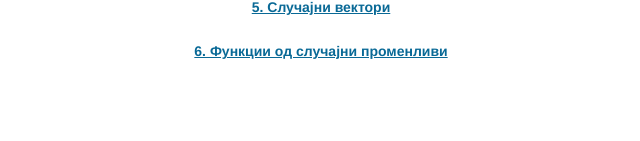
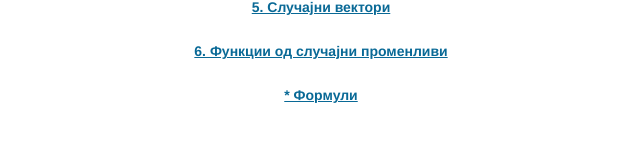
Before and after one commit to misamisa23/verojatnost, a Vue app: page / in a window 1280 px wide. Shown: the part 353-494 px from the top of the page, without its empty margins (319-959 px from the left). Built offline with nearby package versions, Linux system fonts and the light colour scheme.

Commit message:
49 questions, added extra lesson for formulas

```diff
--- a/src/assets/json/material.json
+++ b/src/assets/json/material.json
@@ -154,86 +154,114 @@
        "name":"Дефиниција на веројатност и својства",
        "sodrzina":[
           {
+             "id":"21",
              "question":"Дефиниција на σ-алгебра (сигма алгебра)",
              "answer":"Нека F е фамилија подмножества од множеството елементарни настани Ω, односно F е фамилија случајни настани во врска со дадениот експеримент. Фамилијата F се нарекува σ-алгебра од подмножества на Ω, ако ги задоволува следниве три услови:",
              "imagefront":"",
              "imageback":"https://i.imgur.com/sRIWyur.png"
           },
           {
+            "id":"22",
              "question":"Што се елементите на една σ-алгебра?",
              "answer":"Елементите на σ-алгебра се нарекуваат случајни настани. <br> <p> од σ.1 следува дека Ω e случаен настан, кој се нарекува сигурен настан. <br> од σ.2 следува дека ако А е случаен настан, тогаш и <span style='text-decoration:overline'>A</span> e случаен настан. <br> од σ.3 следува дека ако А<sub>1</sub>,А<sub>2</sub>... се  случајни настани тогаш и нивниот преброив збир е случаен настан. </p>",
              "imagefront":"",
              "imageback":""
           },
           {
+            "id":"22",
              "question":"Својства на σ-алгебра ",
              "answer":"За секоја σ-алгебра F точни се следниве својства:",
              "imagefront":"",
              "imageback":"https://i.imgur.com/BH00Wk2.png"
           },
           {
+            "id":"23",
              "question":"Доказ на теорема i) (прво својство)",
              "answer":"Со користење на σ.1 и σ.1 од дефиницијата за σ-алгебра, се добива дека невозможниот настан е исто така случаен настан.",
              "imagefront":"",
              "imageback":"https://i.imgur.com/Kne2MCB.png"
           },
           {
+            "id":"24",
              "question":"Доказ на теорема ii) (второ својство)",
              "answer":"",
              "imagefront":"",
              "imageback":"https://i.imgur.com/dAEbAQU.png"
           },
           {
+            "id":"25",
              "question":"Доказ на теорема iii) (трето својство)",
              "answer":"",
              "imagefront":"",
              "imageback":"https://i.imgur.com/dAEbAQU.png"
           },
           {
-             "question":"",
-             "answer":"",
+            "id":"26",
+             "question":"Дефиниција на веројатност",
+             "answer":"Нека F е σ-алгебра од подмножества од Ω. Пресликувањето P: F -> R, каде R е множество реални броеви се нарекува веројатност, ако се задоволени следните три услови:",
+             "imagefront":"",
+             "imageback":"https://i.imgur.com/SjnkC48.png"
+          },
+          {
+            "id":"27",
+             "question":"Простор на веројатност / Аксиоматика на Колмогоров",
+             "answer":"Подредената тројка (Ω,F,P), каде Ω е произволно непразно множество, F e σ-алгебра од подмножества на Ω и P е веројатност што ги задоволува аксиомите P1, P2 и P3, се нарекува простор на веројатност.",
              "imagefront":"",
              "imageback":""
           },
           {
-             "question":"",
+            "id":"28",
+             "question":"Својства на веројатноста",
+             "answer":"Веројатноста P ги има следните својства:",
+             "imagefront":"",
+             "imageback":"https://i.imgur.com/DMRug0s.png"
+          },
+          {
+            "id":"29",
+             "question":"Доказ на својство i) на веројатност",
              "answer":"",
              "imagefront":"",
-             "imageback":""
+             "imageback":"https://i.imgur.com/ORpMHK1.png"
           },
           {
-             "question":"",
+            "id":"30",
+             "question":"Доказ на својство ii) на веројатност",
              "answer":"",
              "imagefront":"",
-             "imageback":""
+             "imageback":"https://i.imgur.com/DVttyWu.png"
           },
           {
-             "question":"",
+            "id":"31",
+             "question":"Доказ на својство iii) на веројатност",
              "answer":"",
              "imagefront":"",
-             "imageback":""
+             "imageback":"https://i.imgur.com/pcXDZOY.png"
           },
           {
-             "question":"",
+            "id":"32",
+             "question":"Доказ на својство iv) на веројатност",
              "answer":"",
              "imagefront":"",
-             "imageback":""
+             "imageback":"https://i.imgur.com/wMhLwi3.png"
           },
           {
-             "question":"",
+            "id":"33",
+             "question":"Доказ на својство v) на веројатност",
              "answer":"",
              "imagefront":"",
-             "imageback":""
+             "imageback":"https://i.imgur.com/akHuTMK.png"
           },
           {
-             "question":"",
+            "id":"34",
+             "question":"Доказ на својство vi) на веројатност",
              "answer":"",
              "imagefront":"",
-             "imageback":""
+             "imageback":"https://i.imgur.com/B5hI3gu.png"
           },
           {
-             "question":"",
-             "answer":"",
+            "id":"35",
+             "question":"Класична дефиниција на веројатност",
+             "answer":"Нека Ω = {Е<sub>1</sub>,Е<sub>2</sub>,...,Е<sub>n</sub>} е дадено конечно множество елементарни настани и нека секој од нив има еднаква веројатност да се појави т.е. P(E<sub>i</sub>) = 1/n, i=1,2,...,n. Ако А е случаен настан во врска со дадениот експеримент во кој се содржат k елементарни настани тогаш веројатноста на настанот А се определува со P(A)= k/n.",
              "imagefront":"",
              "imageback":""
           }
@@ -246,22 +274,102 @@
        "name":"Условна веројатност и независност",
        "sodrzina":[
           {
-             "question":"",
+            "id":"36",
+             "question":"Дефиниција на условна веројатност",
+             "answer":"Условната веројатност на настанот А при услов В се означува со P(A|B) и се дефинира со:",
+             "imagefront":"",
+             "imageback":"https://i.imgur.com/QKKHsDC.png"
+          },
+          {
+            "id":"37",
+             "question":"Како може да се претстави производ на два настани со помош на условни веројатности?",
              "answer":"",
+             "imagefront":"",
+             "imageback":"https://i.imgur.com/TxOXw4A.png"
+          },
+          {
+            "id":"38",
+             "question":"Веројатност од производ на n настани",
+             "answer":"За произволни n настани А<sub>1</sub>,А<sub>2</sub>,...,А<sub>n</sub> ∈ F, веројатноста на нивниот производ може да се определи со формулата:",
+             "imagefront":"",
+             "imageback":"https://i.imgur.com/sPsbJAs.png"
+          },
+          {
+            "id":"39",
+             "question":"Дефиниција на независност на настан А од настан В",
+             "answer":"За настанот А велиме дека е независен од настанот В ако:  <p style='text-align:center'>P(A|B) = P(A).</p> Тоа значи дека појавувањето на настанот В не ја менува веројатноста да се појави настанот А.",
              "imagefront":"",
              "imageback":""
           },
           {
-             "question":"",
-             "answer":"",
+            "id":"40",
+             "question":"Кога два настани се независни?",
+             "answer":"Настаните А и В се независни ако и само ако: <p style='text-align:center'>P(AB) = P(A)P(B)</p>",
              "imagefront":"",
              "imageback":""
           },
           {
-             "question":"",
+            "id":"41",
+             "question":"Што можеме да заклучиме ако знаеме дека два настани се независни? (својство)",
+             "answer":"Ако настаните А и В се независни, тогаш независни се и паровите: А и <span style='text-decoration:overline'>B</span>; <span style='text-decoration:overline'>A</span> и B; како и <span style='text-decoration:overline'>A</span> и <span style='text-decoration:overline'>B</span>",
+             "imagefront":"",
+             "imageback":""
+          },
+          {
+            "id":"42",
+             "question":"Докажи дека ако настаните А и В се независни тогаш и паровите: А и <span style='text-decoration:overline'>B</span>; <span style='text-decoration:overline'>A</span> и B; како и <span style='text-decoration:overline'>A</span> и <span style='text-decoration:overline'>B</span> се независни.",
              "answer":"",
              "imagefront":"",
+             "imageback":"https://i.imgur.com/fvUsku5.png"
+          },
+          {
+            "id":"43",
+             "question":"Дефиниција за независност во целина",
+             "answer":"За настаните А<sub>1</sub>,А<sub>2</sub>,...,А<sub>n</sub> велиме дека се независни во целина, ако за произволен k (2 <= k <= n) и за кој било избор на индекси i<sub>1</sub> < i<sub>2</sub> < ... < i<sub>k</sub> важи:",
+             "imagefront":"",
+             "imageback":"https://i.imgur.com/wOuHGfZ.png"
+          },
+          {
+            "id":"44",
+             "question":"Дефиниција за независност по парови",
+             "answer":"За настаните А<sub>1</sub>,А<sub>2</sub>,...,А<sub>n</sub> велиме дека се независни по парови ако за произволни i,j ∈ {1,2,...,n} (i != j) A<sub>i</sub> и A<sub>j</sub> се независни настани т.е. важи: <p style='text-align:center'>P(A<sub>i</sub>A<sub>j</sub>) = P(A<sub>i</sub>)P(A<sub>j</sub>)</p>",
+             "imagefront":"",
              "imageback":""
+          },
+          {
+            "id":"45",
+             "question":"Што можеме да заклучиме ако се независни настаните А<sub>1</sub>,А<sub>2</sub>,..., B<sub>1</sub>,B<sub>2</sub>,...?",
+             "answer":"Тогаш независни се и настаните А<sub>1</sub>,А<sub>2</sub>,..., <span style='text-decoration:overline'>B</span><sub>1</sub>,<span style='text-decoration:overline'>B</span><sub>2</sub>,...",
+             "imagefront":"",
+             "imageback":""
+          },
+          {
+            "id":"46",
+             "question":"Тотална веројатност",
+             "answer":"",
+             "imagefront":"",
+             "imageback":"https://i.imgur.com/sbjvnrd.png"
+          },
+          {
+            "id":"47",
+             "question":"Доказ на формулата за тотална веројатност",
+             "answer":"",
+             "imagefront":"",
+             "imageback":"https://i.imgur.com/A9jWNNa.png"
+          },
+          {
+            "id":"48",
+             "question":"Бајесови формули",
+             "answer":"",
+             "imagefront":"",
+             "imageback":"https://i.imgur.com/zEsaOB7.png"
+          },
+          {
+            "id":"49",
+             "question":"Доказ на Бајесови формули",
+             "answer":"",
+             "imagefront":"",
+             "imageback":"https://i.imgur.com/9gCRmKQ.png"
           }
        ]
     },
@@ -272,18 +380,21 @@
        "name":"Бернулиева шема",
        "sodrzina":[
           {
+            "id":"",
              "question":"",
              "answer":"",
              "imagefront":"",
              "imageback":""
           },
           {
+            "id":"",
              "question":"",
              "answer":"",
              "imagefront":"",
              "imageback":""
           },
           {
+            "id":"",
              "question":"",
              "answer":"",
              "imagefront":"",
@@ -298,18 +409,21 @@
        "name":"Случајни променливи",
        "sodrzina":[
           {
+            "id":"",
              "question":"",
              "answer":"",
              "imagefront":"",
              "imageback":""
           },
           {
+            "id":"",
              "question":"",
              "answer":"",
              "imagefront":"",
              "imageback":""
           },
           {
+            "id":"",
              "question":"",
              "answer":"",
              "imagefront":"",
@@ -324,18 +438,21 @@
        "name":"Случајни вектори",
        "sodrzina":[
           {
+            "id":"",
              "question":"",
              "answer":"",
              "imagefront":"",
              "imageback":""
           },
           {
+            "id":"",
              "question":"",
              "answer":"",
              "imagefront":"",
              "imageback":""
           },
           {
+            "id":"",
              "question":"",
              "answer":"",
              "imagefront":"",
@@ -350,23 +467,55 @@
        "name":"Функции од случајни променливи",
        "sodrzina":[
           {
+            "id":"",
              "question":"",
              "answer":"",
              "imagefront":"",
              "imageback":""
           },
           {
+            "id":"",
              "question":"",
              "answer":"",
              "imagefront":"",
              "imageback":""
           },
           {
+            "id":"",
              "question":"",
              "answer":"",
              "imagefront":"",
              "imageback":""
           }
        ]
-    }
+    },
+    {
+        "brojpredavanje":"Екстра",
+        "usefulid":"8",
+        "lessonid":"*",
+        "name":"Формули",
+        "sodrzina":[
+           {
+            "id":"",
+              "question":"",
+              "answer":"",
+              "imagefront":"",
+              "imageback":""
+           },
+           {
+            "id":"",
+              "question":"",
+              "answer":"",
+              "imagefront":"",
+              "imageback":""
+           },
+           {
+            "id":"",
+              "question":"",
+              "answer":"",
+              "imagefront":"",
+              "imageback":""
+           }
+        ]
+     }
  ]
--- a/src/components/Flashcard.vue
+++ b/src/components/Flashcard.vue
@@ -12,7 +12,7 @@
             <div class="card-header"> {{headerBack}}</div>
             <div class="card-content left">
                 <p v-html="back" v-bind:style="{fontSize: textSizeBack, fontWeight: 'bold'}"></p>
-                <img class="center-margin" v-if="imgBack!=''" :src="imgBack">
+                <img class="center-margin img-back" v-if="imgBack!=''" :src="imgBack">
             </div>
             <div class="card-footer">{{footerBack}}</div>
         </div>
@@ -95,6 +95,10 @@ export default {
     text-align: left;
 }
 
+.img-back {
+    max-width:80%;
+}
+
 .center-margin {
     margin-left: auto;
     margin-right: auto;
```
